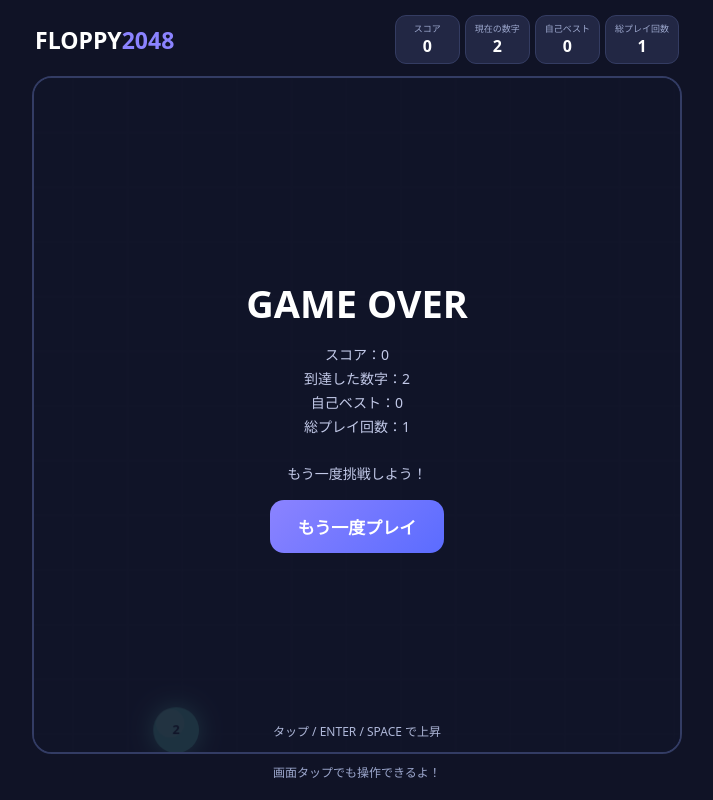
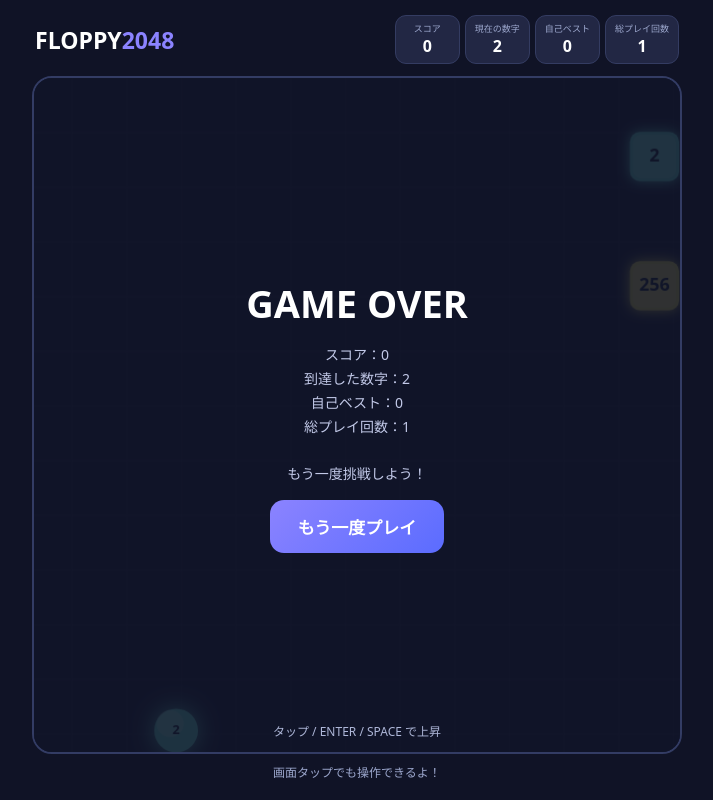
Before and after one commit to Hibiki2026/floppy2048, a plain HTML site: page index.html in a window 1280 px wide. Both pictures are taken after a click on the button "ゲームスタート". Shown: the whole page, without its empty margins (283-996 px from the left). Drawn offline with Linux system fonts and the light colour scheme.

Commit message:
Update index.html

```diff
--- a/index.html
+++ b/index.html
@@ -7,25 +7,60 @@
 <title>Floppy2048</title>
 <style>
 *{box-sizing:border-box}
-body{margin:0;background:#101326;color:white;font-family:system-ui,sans-serif;overflow:hidden;touch-action:none}
-#app{height:100dvh;display:flex;flex-direction:column;align-items:center;padding:10px}
-header{width:min(100%,650px);display:flex;justify-content:space-between;align-items:center;padding:5px 3px 12px;gap:5px}
+body{
+ margin:0;background:#101326;color:white;
+ font-family:system-ui,sans-serif;overflow:hidden;
+ touch-action:none
+}
+#app{
+ height:100dvh;display:flex;flex-direction:column;
+ align-items:center;padding:10px
+}
+header{
+ width:min(100%,650px);display:flex;
+ justify-content:space-between;align-items:center;
+ padding:5px 3px 12px;gap:5px;flex-wrap:wrap
+}
 .logo{font-size:23px;font-weight:900}
 .logo span{color:#8b83ff}
-.stats{display:flex;gap:5px}
-.stat{background:#222744;border:1px solid #343c62;border-radius:11px;padding:6px 9px;text-align:center;min-width:65px}
+.stats{display:flex;gap:5px;flex-wrap:wrap}
+.stat{
+ background:#222744;border:1px solid #343c62;
+ border-radius:11px;padding:6px 9px;
+ text-align:center;min-width:65px
+}
 .stat small{display:block;color:#9da8ce;font-size:9px}
 .stat b{font-size:16px}
-#gameWrap{position:relative;width:min(100%,650px);flex:1;min-height:0;max-height:850px;border:2px solid #333c64;border-radius:20px;overflow:hidden;background:#171d39}
+#gameWrap{
+ position:relative;width:min(100%,650px);
+ flex:1;min-height:0;max-height:850px;
+ border:2px solid #333c64;border-radius:20px;
+ overflow:hidden;background:#171d39
+}
 canvas{width:100%;height:100%;display:block}
-#overlay{position:absolute;inset:0;background:#101326d9;display:flex;align-items:center;justify-content:center;text-align:center;padding:20px}
+#overlay{
+ position:absolute;inset:0;background:#101326d9;
+ display:flex;align-items:center;justify-content:center;
+ text-align:center;padding:20px
+}
 .panel{max-width:360px}
 .panel h1{font-size:38px;margin:0 0 8px}
 .panel p{color:#c2c9e8;line-height:1.7;font-size:14px}
-button{border:0;border-radius:14px;padding:14px 28px;background:linear-gradient(135deg,#8b83ff,#5b6cff);color:white;font-weight:900;font-size:17px;cursor:pointer}
+button{
+ border:0;border-radius:14px;padding:14px 28px;
+ background:linear-gradient(135deg,#8b83ff,#5b6cff);
+ color:white;font-weight:900;font-size:17px;cursor:pointer
+}
 button:active{transform:scale(.96)}
-#hint{position:absolute;bottom:12px;left:0;right:0;text-align:center;color:#aeb7d8;font-size:12px;pointer-events:none}
-#mobileTip{width:min(100%,650px);text-align:center;color:#9da8ce;font-size:12px;padding:9px}
+#hint{
+ position:absolute;bottom:12px;left:0;right:0;
+ text-align:center;color:#aeb7d8;font-size:12px;
+ pointer-events:none
+}
+#mobileTip{
+ width:min(100%,650px);text-align:center;
+ color:#9da8ce;font-size:12px;padding:9px
+}
 </style>
 </head>
 <body>
@@ -39,12 +74,17 @@ button:active{transform:scale(.96)}
   <div class="stat"><small>総プレイ回数</small><b id="plays">0</b></div>
  </div>
 </header>
+
 <div id="gameWrap">
  <canvas id="game"></canvas>
  <div id="overlay">
   <div class="panel">
    <h1 id="overTitle">Floppy2048</h1>
-   <p id="overText">タップ・Enter・スペースキーで上昇！<br>同じ数字のブロックを通過すると数字が2倍になるよ。<br>違う数字に当たるとゲームオーバー！</p>
+   <p id="overText">
+    タップ・Enter・スペースキーで上昇！<br>
+    同じ数字のブロックに当たると数字が2倍！<br>
+    違う数字に当たるとゲームオーバー！
+   </p>
    <button id="startBtn">ゲームスタート</button>
   </div>
  </div>
@@ -58,86 +98,194 @@ const canvas=document.getElementById("game");
 const ctx=canvas.getContext("2d");
 const wrap=document.getElementById("gameWrap");
 const overlay=document.getElementById("overlay");
-const startBtn=document.getElementById("startBtn");
+
 const scoreEl=document.getElementById("score");
 const numberEl=document.getElementById("number");
 const bestEl=document.getElementById("best");
 const playsEl=document.getElementById("plays");
+const startBtn=document.getElementById("startBtn");
 
-let W=600,H=700;
+let W=600,H=700,dpr=1;
 let running=false,started=false;
-let player,blocks,particles,score,best,plays,speed,frame,backgroundOffset,flash,lastTime;
+let player,blocks,particles;
+let score=0,best=0,plays=0;
+let speed=3.2,frame=0;
+let backgroundOffset=0;
+let lastTime=0;
+let nextColumnX=0;
+let flash=0;
+let cellSize=60;
+let rowCount=8;
 
 best=Number(localStorage.getItem("floppy2048_best")||0);
 plays=Number(localStorage.getItem("floppy2048_plays")||0);
+
 bestEl.textContent=best;
 playsEl.textContent=plays;
 
 function resize(){
  const r=wrap.getBoundingClientRect();
- const dpr=Math.min(devicePixelRatio||1,2);
- W=r.width;H=r.height;
+ dpr=Math.min(window.devicePixelRatio||1,2);
+ W=Math.max(1,r.width);
+ H=Math.max(1,r.height);
+
  canvas.width=Math.floor(W*dpr);
  canvas.height=Math.floor(H*dpr);
  ctx.setTransform(dpr,0,0,dpr,0,0);
+
+ cellSize=Math.max(44,Math.min(65,H/9));
+ rowCount=Math.max(6,Math.floor((H-50)/cellSize));
 }
+
 new ResizeObserver(resize).observe(wrap);
 resize();
 
+function rowY(row){
+ const total=rowCount*cellSize;
+ const top=(H-total)/2;
+ return top+row*cellSize+cellSize/2;
+}
+
 function reset(){
- score=0;speed=3.2;frame=0;backgroundOffset=0;flash=0;
- player={x:W*.22,y:H*.48,vy:0,value:2,r:23};
- blocks=[];particles=[];
+ score=0;
+ speed=3.2;
+ frame=0;
+ backgroundOffset=0;
+ flash=0;
+
+ player={
+  x:W*.22,
+  y:H*.5,
+  vy:0,
+  value:2,
+  r:22
+ };
+
+ blocks=[];
+ particles=[];
+
  scoreEl.textContent=0;
  numberEl.textContent=2;
- for(let i=0;i<5;i++)makeColumn(W+180+i*190);
+
+ // 最初から一定間隔で列を並べる
+ const spacing=Math.max(145,W*.34);
+ nextColumnX=W+80;
+
+ for(let i=0;i<5;i++){
+  makeColumn(W+100+i*spacing);
+ }
+ nextColumnX=W+100+5*spacing;
 }
 
+// マス目に沿って縦一列ずつ生成
 function makeColumn(x){
- const cell=Math.max(48,Math.min(66,H*.09));
- const count=2+Math.floor(Math.random()*3);
- const used=[];
- const matchIndex=Math.random()<.68?Math.floor(Math.random()*count):-1;
+ const occupied=new Set();
+ const available=[];
 
- for(let i=0;i<count;i++){
-  let y,tries=0;
-  do{
-   y=65+Math.random()*(H-130-cell);
-   tries++;
-  }while(used.some(v=>Math.abs(v-y)<cell*1.05)&&tries<30);
-  used.push(y);
+ for(let i=0;i<rowCount;i++)available.push(i);
 
+ // この列に置くブロック数
+ const amount=Math.min(
+  rowCount-2,
+  2+Math.floor(Math.random()*3)
+ );
+
+ // ブロックを置く行をランダム選択
+ for(let i=0;i<amount;i++){
+  const index=Math.floor(Math.random()*available.length);
+  occupied.add(available.splice(index,1)[0]);
+ }
+
+ // 必ず同じ数字のブロックを一つ配置
+ const matchRow=Math.floor(Math.random()*rowCount);
+ occupied.add(matchRow);
+
+ const rows=[...occupied].sort((a,b)=>a-b);
+
+ for(const row of rows){
   let value;
-  if(i===matchIndex)value=player.value;
-  else{
+
+  if(row===matchRow){
+   value=player.value;
+  }else{
    const choices=[2,4,8,16,32,64,128,256,512,1024];
    value=choices[Math.floor(Math.random()*choices.length)];
-   if(value===player.value)value*=2;
+
+   if(value===player.value){
+    value=value===1024?512:value*2;
+   }
   }
-  blocks.push({x,y,w:cell,h:cell,value,done:false});
+
+  const size=cellSize*.76;
+
+  blocks.push({
+   x:x,
+   y:rowY(row)-size/2,
+   w:size,
+   h:size,
+   value:value,
+   done:false
+  });
+ }
+}
+
+function colorFor(v){
+ const colors={
+  2:"#6ee7d8",
+  4:"#6caeff",
+  8:"#9b83ff",
+  16:"#c17aff",
+  32:"#ff78b8",
+  64:"#ff8b76",
+  128:"#ffbd65",
+  256:"#e7dc67",
+  512:"#a9dc72",
+  1024:"#61d6a1",
+  2048:"#5ce0e8"
+ };
+ return colors[v]||"#f5a5ff";
+}
+
+function burst(x,y,color,n=12){
+ for(let i=0;i<n;i++){
+  const a=Math.random()*Math.PI*2;
+  const s=1+Math.random()*4;
+
+  particles.push({
+   x,y,
+   vx:Math.cos(a)*s,
+   vy:Math.sin(a)*s,
+   life:35+Math.random()*15,
+   color
+  });
  }
 }
 
 function flap(){
  if(!running)return;
+
  player.vy=-6.3;
  burst(player.x,player.y,"#a9a2ff",5);
 }
 
 function start(){
  reset();
+
  plays++;
  localStorage.setItem("floppy2048_plays",plays);
  playsEl.textContent=plays;
 
- running=true;started=true;
+ running=true;
+ started=true;
  overlay.style.display="none";
+
  lastTime=performance.now();
  requestAnimationFrame(loop);
 }
 
 function gameOver(){
  if(!running)return;
+
  running=false;
 
  if(score>best){
@@ -147,139 +295,198 @@ function gameOver(){
  }
 
  document.getElementById("overTitle").textContent="GAME OVER";
+
  document.getElementById("overText").innerHTML=
   "スコア："+score+
   "<br>到達した数字："+player.value+
   "<br>自己ベスト："+best+
   "<br>総プレイ回数："+plays+
   "<br><br>もう一度挑戦しよう！";
+
  startBtn.textContent="もう一度プレイ";
  overlay.style.display="flex";
 }
 
-function burst(x,y,color,n=12){
- for(let i=0;i<n;i++){
-  const a=Math.random()*Math.PI*2;
-  const s=1+Math.random()*4;
-  particles.push({x,y,vx:Math.cos(a)*s,vy:Math.sin(a)*s,life:35+Math.random()*15,color});
- }
-}
-
 function rounded(x,y,w,h,r){
- ctx.beginPath();ctx.roundRect(x,y,w,h,r);
-}
-
-function colorFor(v){
- const colors={
-  2:"#6ee7d8",4:"#6caeff",8:"#9b83ff",16:"#c17aff",
-  32:"#ff78b8",64:"#ff8b76",128:"#ffbd65",256:"#e7dc67",
-  512:"#a9dc72",1024:"#61d6a1",2048:"#5ce0e8"
- };
- return colors[v]||"#f5a5ff";
+ ctx.beginPath();
+ ctx.roundRect(x,y,w,h,r);
 }
 
 function drawBackground(dt){
  ctx.fillStyle="#171d39";
  ctx.fillRect(0,0,W,H);
+
  backgroundOffset=(backgroundOffset+speed*.25*dt)%55;
+
  ctx.strokeStyle="#ffffff0b";
  ctx.lineWidth=1;
+
  for(let x=-55+backgroundOffset;x<W;x+=55){
-  ctx.beginPath();ctx.moveTo(x,0);ctx.lineTo(x,H);ctx.stroke();
+  ctx.beginPath();
+  ctx.moveTo(x,0);
+  ctx.lineTo(x,H);
+  ctx.stroke();
  }
+
  for(let y=0;y<H;y+=55){
-  ctx.beginPath();ctx.moveTo(0,y);ctx.lineTo(W,y);ctx.stroke();
+  ctx.beginPath();
+  ctx.moveTo(0,y);
+  ctx.lineTo(W,y);
+  ctx.stroke();
  }
 }
 
 function drawBlock(b){
  const c=colorFor(b.value);
+
  ctx.save();
- ctx.shadowColor=c;ctx.shadowBlur=13;
- rounded(b.x,b.y,b.w,b.h,12);
- ctx.fillStyle=c;ctx.fill();
+ ctx.shadowColor=c;
+ ctx.shadowBlur=13;
+
+ rounded(b.x,b.y,b.w,b.h,10);
+ ctx.fillStyle=c;
+ ctx.fill();
+
  ctx.shadowBlur=0;
- rounded(b.x+3,b.y+3,b.w-6,b.h-6,10);
- ctx.fillStyle="#ffffff22";ctx.fill();
+
+ rounded(b.x+3,b.y+3,b.w-6,b.h-6,8);
+ ctx.fillStyle="#ffffff22";
+ ctx.fill();
+
  ctx.fillStyle="#172039";
- ctx.font="900 "+Math.max(13,b.w*(String(b.value).length>3?.25:.36))+"px system-ui";
- ctx.textAlign="center";ctx.textBaseline="middle";
+ ctx.font="900 "+Math.max(
+  12,b.w*(String(b.value).length>3?.25:.36)
+ )+"px system-ui";
+
+ ctx.textAlign="center";
+ ctx.textBaseline="middle";
  ctx.fillText(b.value,b.x+b.w/2,b.y+b.h/2);
+
  ctx.restore();
 }
 
 function drawPlayer(){
- const p=player,c=colorFor(p.value);
+ const p=player;
+ const c=colorFor(p.value);
+
  ctx.save();
- ctx.shadowColor=c;ctx.shadowBlur=25;
- ctx.beginPath();ctx.arc(p.x,p.y,p.r,0,Math.PI*2);
- ctx.fillStyle=c;ctx.fill();
+ ctx.shadowColor=c;
+ ctx.shadowBlur=25;
+
+ ctx.beginPath();
+ ctx.arc(p.x,p.y,p.r,0,Math.PI*2);
+ ctx.fillStyle=c;
+ ctx.fill();
+
  ctx.shadowBlur=0;
- ctx.beginPath();ctx.arc(p.x-6,p.y-7,p.r*.62,0,Math.PI*2);
- ctx.fillStyle="#ffffff35";ctx.fill();
+
+ ctx.beginPath();
+ ctx.arc(p.x-6,p.y-7,p.r*.62,0,Math.PI*2);
+ ctx.fillStyle="#ffffff35";
+ ctx.fill();
+
  ctx.fillStyle="#172039";
  ctx.font="900 "+(String(p.value).length>3?10:13)+"px system-ui";
- ctx.textAlign="center";ctx.textBaseline="middle";
+ ctx.textAlign="center";
+ ctx.textBaseline="middle";
  ctx.fillText(p.value,p.x,p.y);
+
  ctx.restore();
 }
 
 function update(dt){
  frame+=dt;
- speed=Math.min(5.8,3.2+score*.025);
+
+ speed=Math.min(5.5,3.2+score*.025);
+
  player.vy+=.27*dt;
  player.y+=player.vy*dt;
 
  if(player.y<=player.r||player.y>=H-player.r){
-  gameOver();return;
+  gameOver();
+  return;
  }
 
  if(flash>0)flash-=dt;
 
+ // ブロックを移動・衝突判定
  for(const b of blocks){
   b.x-=speed*dt;
 
   if(!b.done&&
-   player.x+player.r>b.x&&player.x-player.r<b.x+b.w&&
-   player.y+player.r>b.y&&player.y-player.r<b.y+b.h){
+   player.x+player.r>b.x&&
+   player.x-player.r<b.x+b.w&&
+   player.y+player.r>b.y&&
+   player.y-player.r<b.y+b.h){
 
    if(b.value===player.value){
     b.done=true;
+
     player.value*=2;
-    player.r=Math.min(30,23+Math.log2(player.value/2)*.8);
+    player.r=Math.min(
+     30,22+Math.log2(player.value/2)*.8
+    );
+
     score++;
     numberEl.textContent=player.value;
     scoreEl.textContent=score;
-    burst(b.x+b.w/2,b.y+b.h/2,"#fff",24);
+
+    burst(
+     b.x+b.w/2,
+     b.y+b.h/2,
+     "#ffffff",
+     24
+    );
+
     flash=10;
    }else{
     burst(player.x,player.y,"#ff617d",20);
-    gameOver();return;
+    gameOver();
+    return;
    }
   }
  }
 
- blocks=blocks.filter(b=>b.x+b.w>-30);
- if(blocks.length===0||Math.max(...blocks.map(b=>b.x))<W+100){
-  makeColumn(W+100+Math.random()*80);
+ // 画面外のブロックを削除
+ blocks=blocks.filter(b=>b.x+b.w>-50);
+
+ // 一定間隔で新しい列を一つだけ追加
+ const spacing=Math.max(145,W*.34);
+
+ if(nextColumnX<W+spacing){
+  makeColumn(nextColumnX);
+  nextColumnX+=spacing;
  }
 
+ // パーティクル
  for(const p of particles){
-  p.x+=p.vx*dt;p.y+=p.vy*dt;p.vy+=.08*dt;p.life-=dt;
+  p.x+=p.vx*dt;
+  p.y+=p.vy*dt;
+  p.vy+=.08*dt;
+  p.life-=dt;
  }
+
  particles=particles.filter(p=>p.life>0);
 }
 
 function draw(){
  drawBackground(1);
- for(const b of blocks)if(!b.done)drawBlock(b);
+
+ // 列ごとに整列したブロック
+ for(const b of blocks){
+  if(!b.done)drawBlock(b);
+ }
+
  drawPlayer();
 
  for(const p of particles){
   ctx.globalAlpha=Math.max(0,p.life/45);
   ctx.fillStyle=p.color;
-  ctx.beginPath();ctx.arc(p.x,p.y,3,0,Math.PI*2);ctx.fill();
+  ctx.beginPath();
+  ctx.arc(p.x,p.y,3,0,Math.PI*2);
+  ctx.fill();
  }
+
  ctx.globalAlpha=1;
 
  if(flash>0){
@@ -290,32 +497,45 @@ function draw(){
 
 function loop(now){
  if(!running)return;
+
  const dt=Math.min(2,(now-lastTime)/16.67);
  lastTime=now;
- update(dt);draw();
- if(running)requestAnimationFrame(loop);
+
+ update(dt);
+ draw();
+
+ if(running){
+  requestAnimationFrame(loop);
+ }
 }
 
 function action(e){
  if(e)e.preventDefault();
- if(!running)return;
- flap();
+ if(running)flap();
 }
 
 canvas.addEventListener("pointerdown",action);
 
 document.addEventListener("keydown",e=>{
- if(e.code==="Enter"||e.code==="Space"||e.code==="ArrowUp"){
+ if(
+  e.code==="Enter"||
+  e.code==="Space"||
+  e.code==="ArrowUp"
+ ){
   e.preventDefault();
+
   if(!running){
    if(!started)start();
+   else start();
    return;
   }
+
   flap();
  }
 });
 
 startBtn.addEventListener("click",start);
+
 drawBackground(0);
 </script>
 </body>
```
